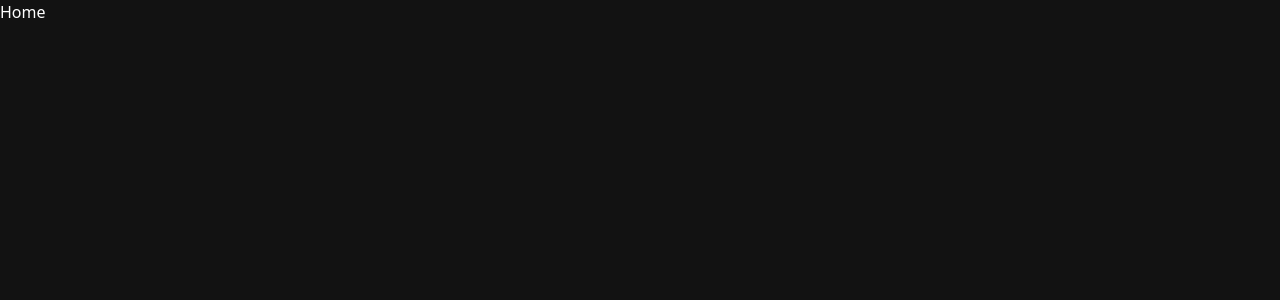
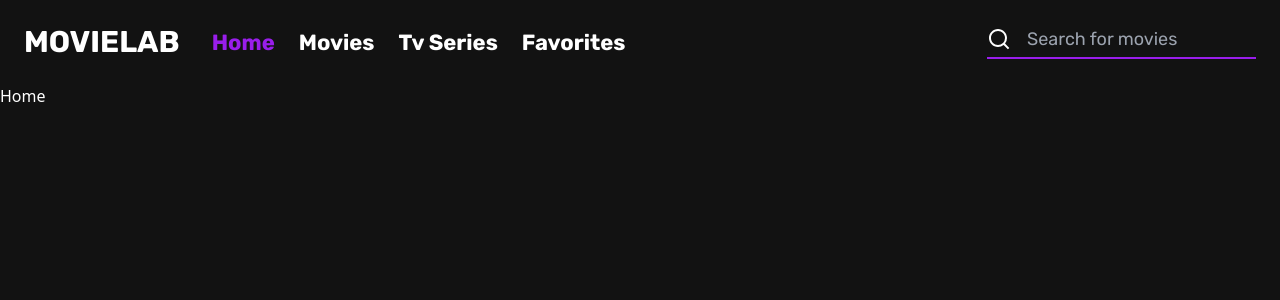
Before and after one commit to rafacodejs/MovieLab, a React (Vite) app: page / in a window 1280 px wide. Shown: the top 300 px of the page. Built offline with nearby package versions, Linux system fonts and the light colour scheme; no server answers.

Commit message:
Header, TabBar, Menu, SearchBar finished

```diff
--- a/src/components/Header.jsx
+++ b/src/components/Header.jsx
@@ -1,11 +1,21 @@
-import React from 'react';
+import styles from '../styles/styles';
+import { Menu, SearchBar } from './index';
 
 const Header = () => {
   return (
-    <section>
-      <div>
-        <div></div>
-        <div></div>
+    <section className={`${styles.flexCenter} ${styles.boxWidth}`}>
+      <div
+        className={`w-full flex flex-col ss:flex-row justify-between items-center ${styles.padding}`}
+      >
+        <div className='flex flex-row space-x-4 md:space-x-8'>
+          <h1 className='text-2xl md:text-3xl font-primary font-bold'>
+            MOVIELAB
+          </h1>
+          <Menu />
+        </div>
+        <div>
+          <SearchBar />
+        </div>
       </div>
     </section>
   );
--- a/src/components/Header/Menu.jsx
+++ b/src/components/Header/Menu.jsx
@@ -1,7 +1,31 @@
-import React from 'react';
-
+import { NavLink } from 'react-router-dom';
+import { navLinks } from '../../routes';
+import styles from '../../styles/styles';
 const Menu = () => {
-  return <div>Menu</div>;
+  return (
+    <nav className={`${styles.flexCenter}`}>
+      <ul className='flex flex-row'>
+        {navLinks.map((link, index) => (
+          <li
+            key={link.id}
+            className={`text-[20px] md:text-[22px] font-primary font-bold ${
+              index === navLinks.length - 1 ? 'mr-0' : 'sm:mr-4 md:mr-6 '
+            } animation-link` }
+          >
+            <NavLink
+              className={({ isActive }) =>
+                isActive ? 'text-primary' : 'text-white hover:text-primary'
+              }
+              to={link.to}
+              end
+            >
+              {link.text}
+            </NavLink>
+          </li>
+        ))}
+      </ul>
+    </nav>
+  );
 };
 
 export { Menu };
--- /dev/null
+++ b/src/components/Header/SearchBar.jsx
@@ -0,0 +1,38 @@
+//import { useNavigate } from 'react-router-dom';
+import { RiSearchLine } from 'react-icons/ri';
+import styles from '../../styles/styles';
+
+const SearchBar = () => {
+  //const navigate = useNavigate();
+
+  // const [query, setQuery] = useState('');
+
+  /*const handleSubmit = (e) => {
+    e.preventDefault();
+    navigate(`/search/${query}`);
+    window.location.reload();
+  };*/
+  return (
+    <form className={`border-b-2 border-primary`}>
+      <div className={`${styles.flexCenter} flex-row mb-1`}>
+        <button
+          className='text-[24px] text-white'
+          // onClick={handleSubmit}
+        >
+          <RiSearchLine className='cursor-pointer' />
+        </button>
+        <div className='w-full'>
+          <input
+            type='text'
+            className='relative left-4 bg-transparent outline-none font-primary font-normal text-[18px] shadow-5xl '
+            placeholder='Search for movies'
+            //value={query}
+            //onChange={(e) => setQuery(e.target.value)}
+          />
+        </div>
+      </div>
+    </form>
+  );
+};
+
+export { SearchBar };
--- a/src/components/TabBar.jsx
+++ b/src/components/TabBar.jsx
@@ -1,7 +1,47 @@
 import React from 'react';
+import { NavLink } from 'react-router-dom';
+import { tabBar } from '../routes';
+import styles from '../styles/styles';
 
 const TabBar = () => {
-  return <div>TabBar</div>;
+  return (
+    <div
+      className={`w-full h-[70px] ${styles.flexCenter} fixed bottom-0 rounded-t-[12px] shadow-2xl z-30 bg-dimDark border-t-[1px] border-primary `}
+    >
+      <ul className='flex justify-between items-center '>
+        {tabBar.map((link, index) => (
+          <li
+            key={link.id}
+            className={`${
+              styles.flexCenter
+            } flex-col text-[12px] ss:text-[16px] font-primary font-normal ${
+              index === tabBar.length - 1
+                ? 'mr-0'
+                : 'mr-8 xs:mr-16 ss:mr-20 mt-1'
+            } `}
+          >
+            <NavLink
+              className={`${({ isActive }) =>
+                isActive ? 'text-tertiary' : 'text-white'} text-[20px]`}
+              to={link.to}
+              end
+            >
+              {link.icon}
+            </NavLink>
+            <NavLink
+              className={({ isActive }) =>
+                isActive ? 'text-tertiary' : 'text-white'
+              }
+              to={link.to}
+              end
+            >
+              {link.text}
+            </NavLink>
+          </li>
+        ))}
+      </ul>
+    </div>
+  );
 };
 
 export { TabBar };
--- a/src/components/index.js
+++ b/src/components/index.js
@@ -1,5 +1,6 @@
 import { Header } from './Header';
 import { TabBar } from './TabBar';
 import { Menu } from './Header/Menu';
+import { SearchBar } from './Header/SearchBar';
 
-export { Header, TabBar, Menu };
+export { Header, TabBar, Menu, SearchBar };
--- a/src/pages/App.jsx
+++ b/src/pages/App.jsx
@@ -20,7 +20,12 @@ const App = () => {
   return (
     <section>
       <HashRouter>
-        <Header />
+        <div className=' flex justify-center items-center p-4 sm:hidden'>
+          <h1 className='text-3xl font-primary font-bold'>MOVIELAB</h1>
+        </div>
+        <section className='hidden sm:block'>
+          <Header />
+        </section>
 
         <Routes>
           <Route path='/' element={<Home />} />
--- a/src/routes/index.js
+++ b/src/routes/index.js
@@ -3,8 +3,9 @@ import {
   RiTvLine,
   RiFireLine,
   RiHome3Line,
+  RiSearchLine,
 } from 'react-icons/ri';
-import { AiOutlineUser } from 'react-icons/ai';
+
 export const navLinks = [
   {
     id: 1,
@@ -21,11 +22,11 @@ export const navLinks = [
     to: '/tv',
     text: 'Tv Series',
   },
-  /*{
+  {
     id: 4,
     to: '/favorites',
     text: 'Favorites',
-    },*/
+  },
 ];
 export const tabBar = [
   {
@@ -42,20 +43,20 @@ export const tabBar = [
   },
   {
     id: 3,
+    to: '/search',
+    text: 'Search',
+    icon: RiSearchLine,
+  },
+  {
+    id: 4,
     to: '/tv',
     text: 'Tv Series',
     icon: RiMovie2Line,
   },
-  /*  {
-      id: 4,
+  {
+    id: 5,
     to: '/favorites',
     text: 'Favorites',
     icon: RiTvLine,
   },
-    {
-      id: 5,
-      to: '/user',
-      text: 'User',
-      icon: AiOutlineUser,
-    },*/
 ];
--- a/src/styles/index.css
+++ b/src/styles/index.css
@@ -7,3 +7,23 @@ body {
   background-color: #121212;
   color: #fff;
 }
+.text-gradient {
+  background: radial-gradient(
+    circle farthest-side at left center,
+    #991eeb 0%,
+    #820dcf 25%,
+    #8003d3 50%,
+    #9b1af1 75%,
+    #5822b4 100%
+  );
+  -webkit-background-clip: text;
+  -webkit-text-fill-color: transparent;
+  background-clip: text;
+  text-fill-color: transparent;
+}
+.animation-link {
+  transition: 0.4s;
+}
+.animation-link:hover {
+  transform: scale(1.1);
+}
--- /dev/null
+++ b/src/styles/styles.js
@@ -0,0 +1,15 @@
+const styles = {
+  boxWidth: 'xl:max-w-[1280px] w-full',
+
+  flexCenter: 'flex justify-center items-center',
+  flexStart: 'flex justify-center items-start',
+
+  paddingX: 'sm:px-16 px-6',
+  paddingY: 'sm:py-16 py-6',
+  padding: 'sm:px-6 px-4 sm:py-6 py-4',
+
+  marginX: 'sm:mx-16 mx-6',
+  marginY: 'sm:my-16 my-6',
+};
+
+export default styles;
```
Lines whose indentation alone changed are shown as unchanged.
